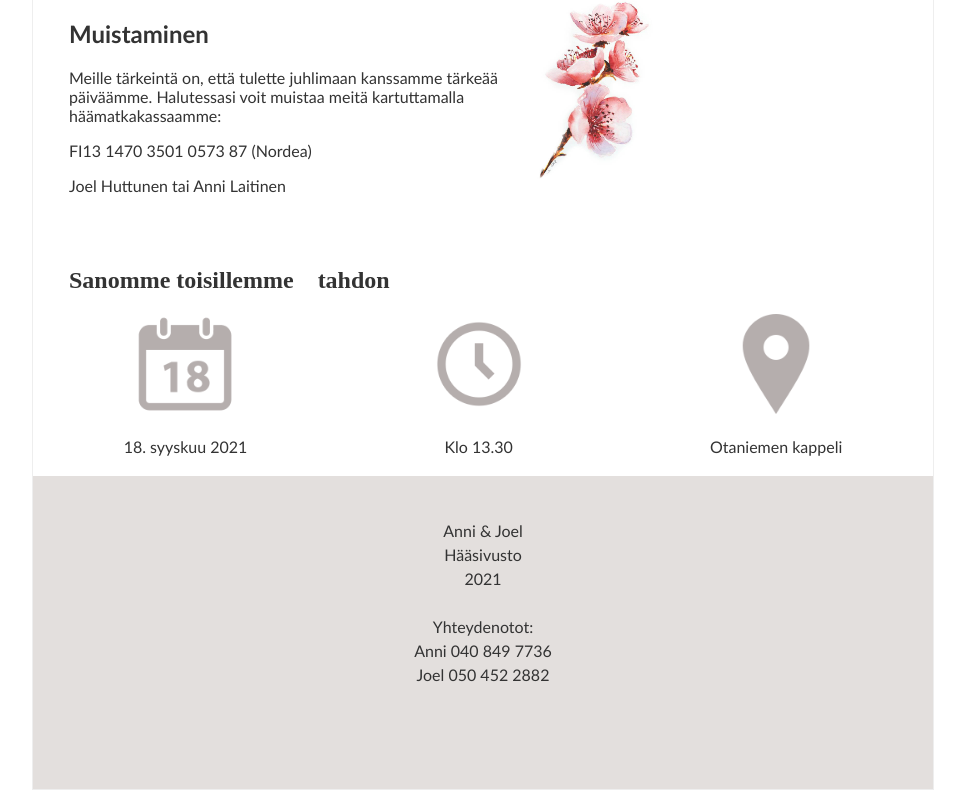
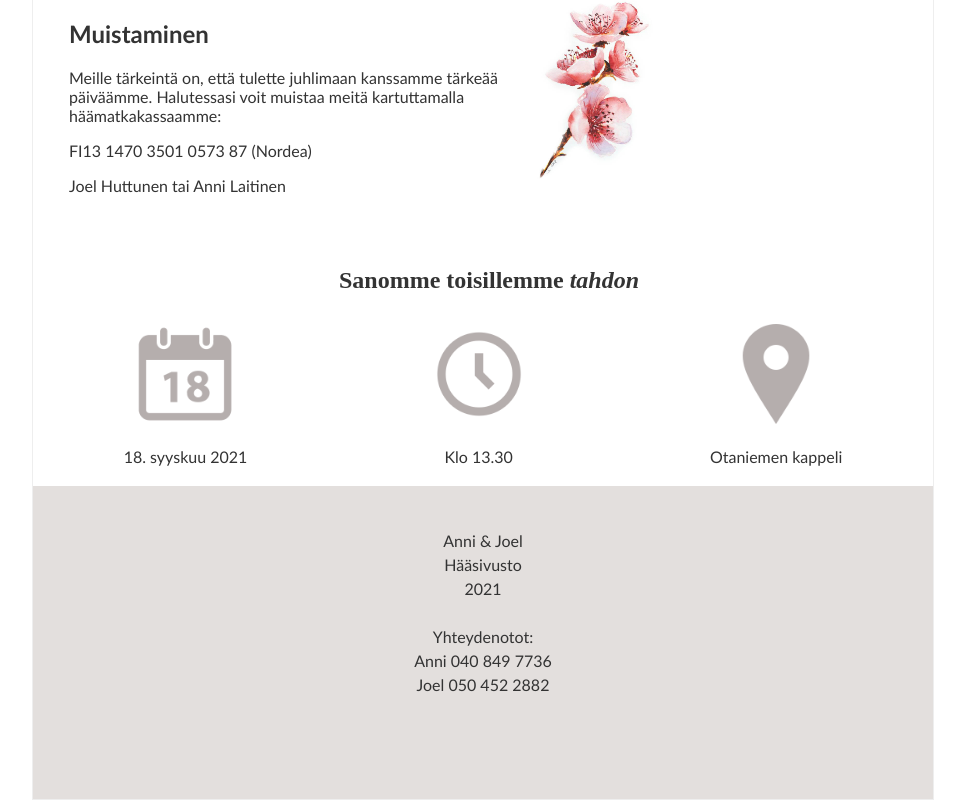
Before and after one commit to Jonux/wedding, a Svelte app: page / in a window 1280 px wide. Shown: the part 1740-2540 px from the top of the page, without its empty margins (157-1122 px from the left). Built offline with nearby package versions, Linux system fonts and the light colour scheme.

Commit message:
Adjust title margins

```diff
--- a/src/App.svelte
+++ b/src/App.svelte
@@ -1,6 +1,6 @@
 <script>
 	import { Router, Link, Route } from "svelte-routing";
-	import MainPage from './scenes/MainPage.svelte';
+	import MainPage from './scenes/mainpage/MainPage.svelte';
 	import RegisterPage from './scenes/RegisterPage.svelte';
   	export let url = "";
 </script>
--- a/src/components/LeftContentBox.svelte
+++ b/src/components/LeftContentBox.svelte
@@ -32,7 +32,7 @@
 	{#if matches}
 
         <div class="text-area-small">
-            <h2 class="small-title">{$$props.title}</h2>
+            <h2 class="small-title" style="{$$props.titleStyle}">{$$props.title}</h2>
             <img src={$$props.src} alt="image" class="image-small" />
         </div>
         <div>
@@ -64,6 +64,7 @@
     }
 
     .text-area-small {
+        height: 100px;
         text-align: left;
         display: flex;
         width: 100%;
--- a/src/components/RightContentBox.svelte
+++ b/src/components/RightContentBox.svelte
@@ -19,7 +19,7 @@
 <MediaQuery query="(max-width: 600px)" let:matches>
 	{#if matches}
         <div class="text-area-small">
-            <h2 class="small-title">{$$props.title}</h2>
+            <h2 class="small-title" style="{$$props.titleStyle}">{$$props.title}</h2>
             <img src={$$props.src} alt="image" class="image-small" />
         </div>
         <div>
--- a/src/components/bottombar/BottomInfo.svelte
+++ b/src/components/bottombar/BottomInfo.svelte
@@ -1,17 +1,20 @@
 <script>
     import LargeIcon from './LargeIcon.svelte';
     import ContactInfo from './ContactInfo.svelte';
-	export let title;
+    let showDetails;
 </script>
 
 <div class="text-container">
-    <h2 class="bottom-title">Sanomme toisillemme </h2><h2 class="styled-text">tahdon</h2>
+    <h2 class="bottom-title">Sanomme toisillemme <span class="styled-text">tahdon</span></h2>
 </div>
-<div class="menu-row">
-    <LargeIcon src="./images/kuva8-kalenteri.png" text="18. syyskuu 2021" />
-    <LargeIcon src="./images/kuva6-kello.png" text="Klo 13.30" />
-    <LargeIcon src="./images/kuva7-paikka.png" text="Otaniemen kappeli" />
-</div>
+
+{#if $$props.showDetails}
+    <div class="menu-row">
+        <LargeIcon src="./images/kuva8-kalenteri.png" text="18. syyskuu 2021" />
+        <LargeIcon src="./images/kuva6-kello.png" text="Klo 13.30" />
+        <LargeIcon src="./images/kuva7-paikka.png" text="Otaniemen kappeli" />
+    </div>
+{/if}
 
 <ContactInfo />
 
@@ -32,6 +35,7 @@
     }
 
     .bottom-title {
+        text-align: center;
         padding-right: 1em;
         font-family: 'DancingScript';
     }
@@ -51,10 +55,12 @@
     .text-container {
         text-align: center;
         margin-left: 36px;
-        display: flex;
+        display: block;
+        margin-bottom: 30px;
+        margin-top: 20px;
     }
     .styled-text {
-        float: left;
         font-family: 'DancingScript';
+        font-style: italic;
     }
 </style>
--- a/src/scenes/BasePage.svelte
+++ b/src/scenes/BasePage.svelte
@@ -11,7 +11,7 @@
 	<div class="container">
         <slot></slot>
 	</div>
-	<BottomInfo />
+	<BottomInfo showDetails={$$props.showDetails} />
 </main>
 
 <style type="text/scss">
--- a/src/scenes/MainPage.svelte
+++ b/src/scenes/mainpage/MainPage.svelte
@@ -1,12 +1,13 @@
 <script>
-    import BasePage from './BasePage.svelte';
-	import Title from '../components/Title.svelte';
-	import LeftContentBox from '../components/LeftContentBox.svelte';
-	import RightContentBox from '../components/RightContentBox.svelte';
-	import BottomInfo from '../components/bottombar/BottomInfo.svelte';
+    import BasePage from '../BasePage.svelte';
+	import Title from '../../components/Title.svelte';
+	import LeftContentBox from '../../components/LeftContentBox.svelte';
+	import RightContentBox from '../../components/RightContentBox.svelte';
+	import BottomInfo from '../../components/bottombar/BottomInfo.svelte';
+	import { styles } from '../../styles.js'
 </script>
 
-<BasePage>
+<BasePage showDetails>
 		<LeftContentBox
 			src="./images/kuva1-oksa.png"
 			title="Sydämellisesti tervetuloa hääsivustollemme!"
@@ -26,6 +27,7 @@
 			src="./images/kuva10-talo.jpg"
 			title="Päivittyvää lisätietoa"
 			button="Lisätietoa"
+			titleStyle="margin-top:36px"
 		>
 			<p>Lue lisätietoa, jota hääkutsusta ei löytynyt! Tällä sivulla päivittyvää tietoa kuten ohjeita parkkeeraamiseen ja ohjelmanumeron varaamiseen.</p>
 		</LeftContentBox>
@@ -33,6 +35,7 @@
 		<RightContentBox
 			src="./images/kuva3-hääpari.jpg"
 			title="Perusinformaatio"
+			titleStyle="margin-top:33px"
 		>
 			<div class="base-info">
 				<p>Hääpäivä: 18.9.2021, vihkitilaisuus klo 13:30, pääjuhla 15:00 - 00:30</p>
@@ -45,7 +48,7 @@
 		<LeftContentBox
 			src="./images/kuva4-puhekupla.jpg"
 			title="Ohjelmanumeron järjestäminen"
-			button="Lisätietoa"
+			titleStyle="margin-top:23px"
 		>
 			<p class="base-info">Jos haluat pitää häissämme puheen tai olet suunnitellut jotain muuta isompaa ohjelmaa, niin ilmoitathan siitä etukäteen Henrylle, jotta saamme mieluisesi ohjelmanumeron hääjuhlan aikatauluun.</p>
 			<p>Henry Sanmark</p>
@@ -56,6 +59,7 @@
 		<RightContentBox
 			src="./images/kuva5-kukka.jpg"
 			title="Muistaminen"
+			titleStyle="margin-top:40px"
 		>
 			<div class="base-info">
 				<p>Meille tärkeintä on, että tulette juhlimaan kanssamme tärkeää päiväämme. Halutessasi voit muistaa meitä kartuttamalla häämatkakassaamme:</p>
@@ -64,3 +68,7 @@
 			</div>
 		</RightContentBox>
 </BasePage>
+<!--
+	https://svelte.dev/repl/154d60d78b8e47eab06519bd24e5eca0?version=3.23.2
+	 use:styles=({ marginTop: "100px" })
+-->
--- /dev/null
+++ b/src/styles.js
@@ -0,0 +1,15 @@
+export function styles(node, styles) {
+	setCustomProperties(node, styles)
+
+	return {
+		update(styles) {
+			setCustomProperties(node, styles)
+		}
+	};
+}
+
+function setCustomProperties(node, styles) {
+	Object.entries(styles).forEach(([key, value]) => {
+    node.style.setProperty(`--${key}`, value)
+  })
+}
```
